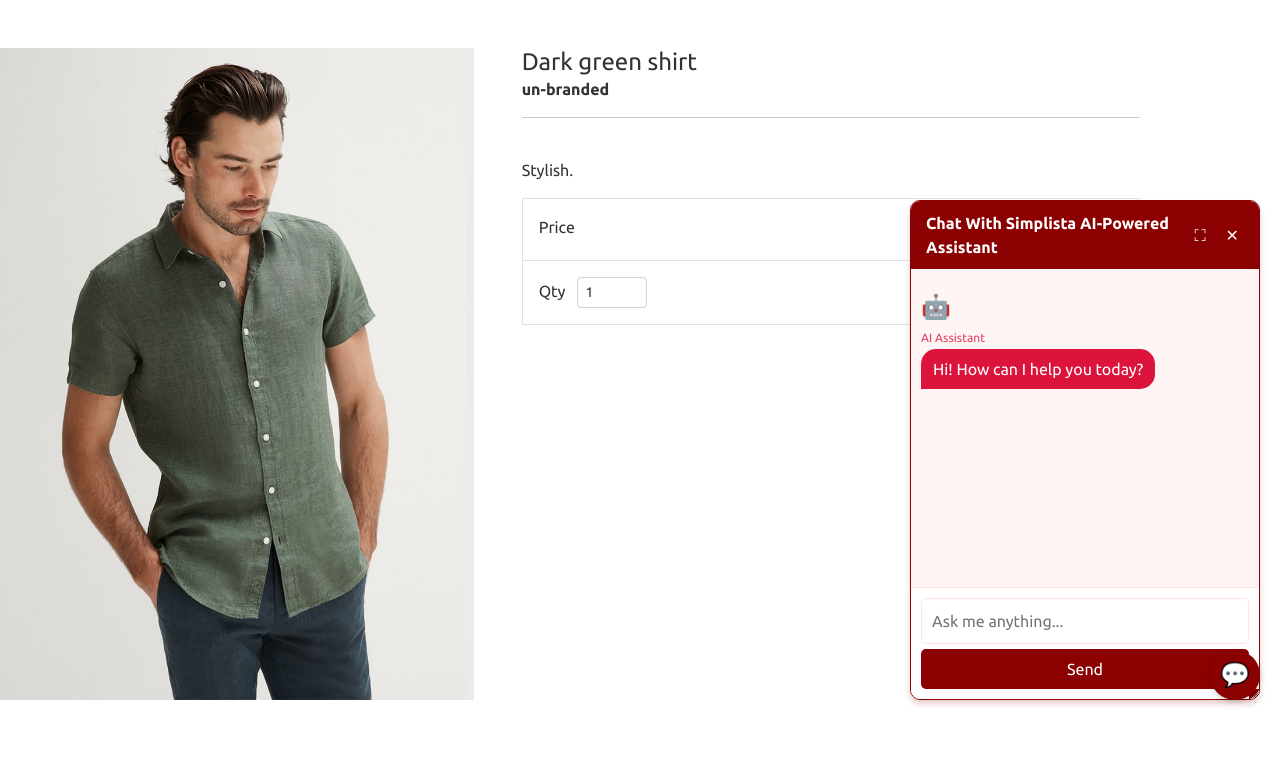
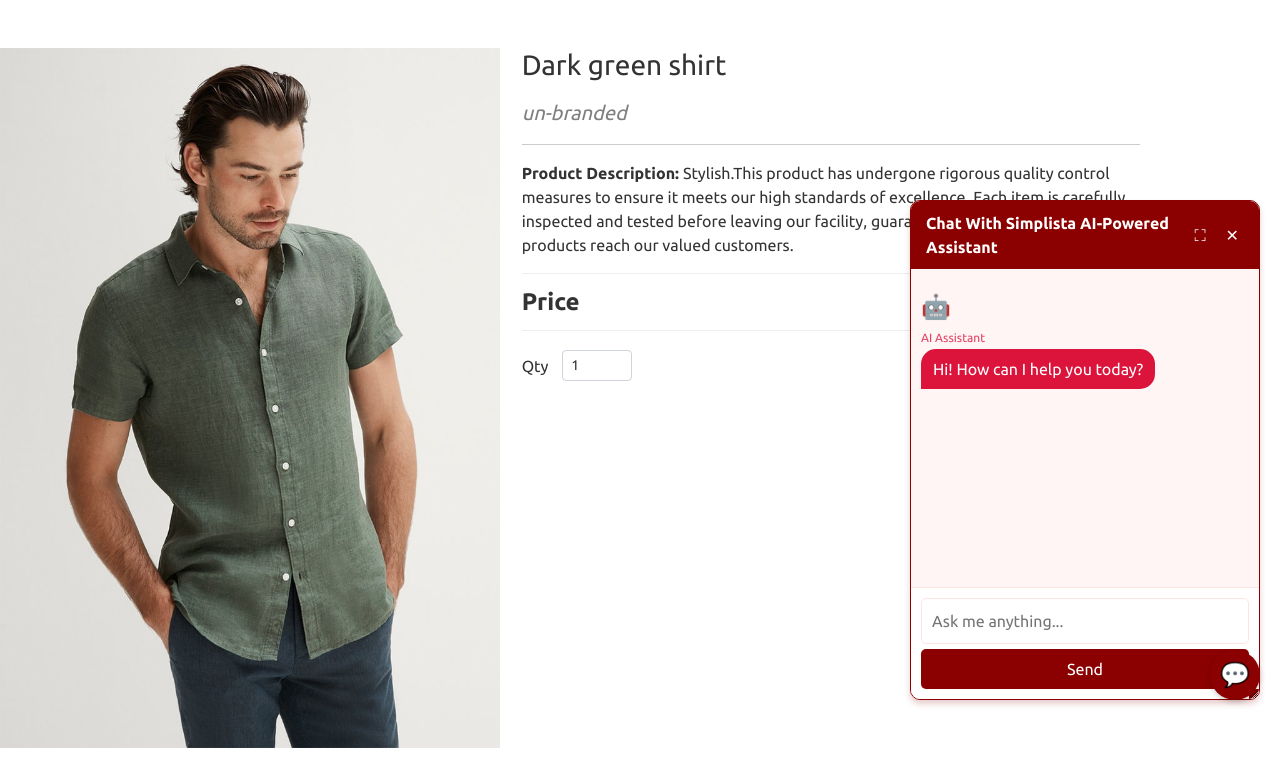
Before and after one commit to Rolin128/-cs5500-group2-ecommerce-platform, a Django app: page /product/dark-green-shirt/ in a window 1280 px wide. Shown: the part 80-852 px from the top of the page. Before the commit the page ends 786 px from the top, so only its background shows below. Run offline with Django 4.2, Linux system fonts and the light colour scheme; data comes from the database, SQL or seed files in the repository; both versions use the stored data as it was after the commit; some libraries are stand-ins or nearby versions.

Commit message:
ui changes

```diff
--- a/account/templates/account/my-login.html
+++ b/account/templates/account/my-login.html
@@ -8,7 +8,7 @@
         <div class="col-md-6">
             <div class="card shadow">
                 <div class="card-body p-4">
-                    <h3 class="mb-4">Login to Your Account</h3>
+                    <h2 class="mb-4 text-center">Login to Your Account</h2>
 
                     {% if messages %}
                         {% for message in messages %}
--- a/account/templates/account/profile-management.html
+++ b/account/templates/account/profile-management.html
@@ -31,7 +31,7 @@
 
         <div class="container bg-white shadow-md p-5 form-layout">
 
-            <h3> <i class="fa fa-address-book" aria-hidden="true"></i> &nbsp; Profile management </h3>
+            <h2> <i class="fa fa-address-book" aria-hidden="true"></i> &nbsp; Profile management </h2>
 
             <p> Manage your account effectively. </p>
 
--- a/account/templates/account/registration/register.html
+++ b/account/templates/account/registration/register.html
@@ -8,7 +8,7 @@
         <div class="col-md-6">
             <div class="card shadow">
                 <div class="card-body p-4">
-                    <h3 class="mb-4">Create Your Account</h3>
+                    <h2 class="mb-4 text-center">Create Your Account</h2>
 
                     {% if messages %}
                         {% for message in messages %}
--- a/payment/templates/payment/checkout.html
+++ b/payment/templates/payment/checkout.html
@@ -30,7 +30,7 @@
 
                 <div>
 
-                    <h3> <i class="fa fa-chevron-circle-right" aria-hidden="true"></i> &nbsp; Complete your order </h3>
+                    <h2> <i class="fa fa-chevron-circle-right" aria-hidden="true"></i> &nbsp; Complete your order </h2>
 
                     <p> Please enter in the relevant information below. </p>
 
--- a/static/css/styles.css
+++ b/static/css/styles.css
@@ -629,3 +629,86 @@ h3::after {
         height: 150px;
     }
 }
+
+
+.product-image-container {
+    width: 500px;  /* 设置固定宽度 */
+    height: 700px; /* 设置固定高度 */
+    margin: 0 auto; /* 水平居中 */
+    display: flex;
+    justify-content: center;
+    align-items: center;
+    overflow: hidden;
+    background-color: #ffffff; /* 添加背景色 */
+}
+
+.product-image-container img {
+    max-width: 100%;
+    max-height: 100%;
+    object-fit: cover;
+
+}
+
+.price-container {
+    display: flex;
+    justify-content: space-between;
+    align-items: center;
+    padding: 10px 0;
+    border-top: 1px solid #eee;
+    border-bottom: 1px solid #eee;
+}
+
+.price-value {
+    font-size: 1.5rem;
+    font-weight: bold;
+}
+
+.quantity-container {
+    display: flex;
+    align-items: center;
+}
+
+.quantity-container label {
+    margin-right: 10px;
+}
+
+.quantity-container input {
+    width: 60px;
+}
+
+.price-container {
+    display: flex;
+    justify-content: space-between;
+    align-items: center;
+    padding: 10px 0;
+    border-top: 1px solid #eee;
+    border-bottom: 1px solid #eee;
+}
+
+.price-value {
+    font-size: 1.5rem;
+    font-weight: bold;
+}
+
+.quantity-container {
+    display: flex;
+    align-items: center;
+}
+
+.quantity-container label {
+    margin-right: 10px;
+}
+
+.quantity-container input {
+    width: 60px;
+}
+
+.product-info > * {
+    margin-bottom: 1rem;
+}
+
+.brand-words {
+    color: #7f7f7f;
+    font-size: 20px;  /* 或者 font-size: x-large; */
+    font-style: italic;
+}
--- a/store/static/css/custom.css
+++ b/store/static/css/custom.css
@@ -2,6 +2,16 @@
 .navbar {
     padding-top: 20px;
     padding-bottom: 20px;
+}
+
+.icon-left {
+    color: #f53939;
+    font-size: 3rem;
+}
+
+.icon-right {
+    color: #f31515;
+    font-size: 1.8rem;
 }
 
 .btn-loading {
--- a/store/templates/store/product-info.html
+++ b/store/templates/store/product-info.html
@@ -1,4 +1,3 @@
-
 {% extends "./base.html" %}
 
 {% load static %}
@@ -11,69 +10,63 @@
 
         <div class="row g-3">
 
-            <div class="col-md-5 col-lg-5 order-md-first bg-light">
-
-                <img class="img-fluid mx-auto d-block" alt="Responsive image" src="{{ product.image.url }}">
-
+            <div class="col-md-5 col-lg-5 order-md-first">
+                <div class="product-image-container">
+                    <img alt="Product image" src="{{ product.image.url }}">
+                </div>
             </div>
 
             <div class="col-md-7 col-lg-7 ps-md-3 ps-lg-5">
 
-                <h1 class="mb-0 h4"> {{ product.title }}  </h1>
+                <h1 class="mb-3 h3"> {{ product.title }} </h1>
 
-                <strong> {{ product.brand }} </strong>
+                <p class="mb-3 brand-words">{{ product.brand }}</p>
 
 
                 <hr>
 
-                <br>
 
 
-                <p> {{ product.description }} </p>
 
-                <div class="border">
+                <div class="mb-3">
+                    {% if description %}
+                    <p><strong>Product Description: </strong>{{description }}This product has undergone rigorous quality control measures to ensure it meets our high standards of excellence. Each item is carefully inspected and tested before leaving our facility, guaranteeing that only the finest products reach our valued customers.</p>
+                    {% else %}
+                    <p>No description available.</p>
+                    {% endif %}
+                </div>
 
-                    <div class="col border-bottom">
 
-                        <div class="row p-3">
 
-                            <div class="col-6"> Price </div>
 
-                            <div class="col-6 text-end"><span class="h4 fw-bold">$ {{ product.price }} </span></div>
+                <div class="price-container mb-3">
+                    <span class="price-value">Price</span>
+                    <span class="price-value">${{ product.price }}</span>
+                </div>
 
-                        </div>
 
+
+
+
+
+
+                <div class="quantity-container mb-3 d-flex justify-content-between align-items-center">
+                    <div class="quantity-input d-flex align-items-center">
+                        <label for="quantity">Qty</label>
+                        &nbsp;
+                        <input type="number" id="quantity" name="quantity" value="1" min="1" max="99"
+                            class="form-control form-control-sm" style="width: 70px;">
                     </div>
 
-                    <div class="col">
+                    <button type="button" id="add-button" value="{{product.id}}" class="btn btn-primary">
+                        <i class="fa fa-plus" aria-hidden="true"></i> &nbsp; Add to cart
+                    </button>
+                </div>
 
-                        <div class="row p-3">
 
-                            <div class="col-6">
-                                <label for="quantity">Qty</label>
-                                &nbsp;
-                                <input
-                                    type="number"
-                                    id="quantity"
-                                    name="quantity"
-                                    value="1"
-                                    min="1"
-                                    max="99"
-                                    class="form-control form-control-sm d-inline-block"
-                                    style="width: 70px;"
-                                >
-                            </div>
 
-                            <div class="col-6 text-end">
-                                <button type="button" id="add-button" value="{{product.id}}" class="btn btn-secondary btn-sm">
-                                    <i class="fa fa-plus" aria-hidden="true"></i> &nbsp; Add to cart
-                                </button>
-                            </div>
-                        </div>
 
-                    </div>
 
-                </div>
 
                 <!-- Messages container -->
                 <div id="cart-message" class="mt-3" style="display: none;">
@@ -87,7 +80,7 @@
 
 <script>
     // Validate quantity input
-    $('#quantity').on('input', function() {
+    $('#quantity').on('input', function () {
         let value = parseInt(this.value);
         if (isNaN(value) || value < 1) {
             this.value = 1;
@@ -96,7 +89,7 @@
         }
     });
 
-    $(document).on('click', '#add-button', function(e){
+    $(document).on('click', '#add-button', function (e) {
         e.preventDefault();
 
         const quantity = parseInt($('#quantity').val());
@@ -132,7 +125,7 @@
                 csrfmiddlewaretoken: "{{csrf_token}}",
                 action: 'post'
             },
-            success: function(json){
+            success: function (json) {
                 // Update cart quantity
                 const cartQty = document.getElementById("cart-qty");
                 if (cartQty) {
@@ -161,7 +154,7 @@
                     messageContainer.fadeOut();
                 }, 5000);
             },
-            error: function(xhr, errmsg, err){
+            error: function (xhr, errmsg, err) {
                 console.log(err);
                 messageContainer.html(`
                     <div class="alert alert-danger alert-dismissible fade show" role="alert">
@@ -174,7 +167,7 @@
     });
 
     // Clear message when quantity changes
-    $('#quantity').on('change', function() {
+    $('#quantity').on('change', function () {
         $('#cart-message').hide();
     });
 </script>
--- a/store/views.py
+++ b/store/views.py
@@ -84,7 +84,10 @@ def list_category(request, category_slug=None):
 
 def product_info(request, product_slug):
     product = get_object_or_404(Product, slug=product_slug)
-    context = {'product': product}
+    default_description = "No description with this item"
+    context = {'product': product,
+               'description': product.description if product.description else default_description,
+               }
 
     # Track recently viewed products for logged-in users
     if request.user.is_authenticated:
@@ -117,4 +120,6 @@ def product_info(request, product_slug):
             'recommended_items': recommended_items
         })
 
+
+
     return render(request, 'store/product-info.html', context)
```
Also changed, not shown: cart/templates/cart/cart-summary.html (+5 -5 lines), store/templates/store/list-category.html (+60 -12 lines), store/templates/store/store.html (+33 -31 lines), db.sqlite3, static/media/images/W01.jpg (added), static/media/images/W02.jpg (added), static/media/images/WechatIMG1707.jpg (added), static/media/images/k1.jpg (added).
